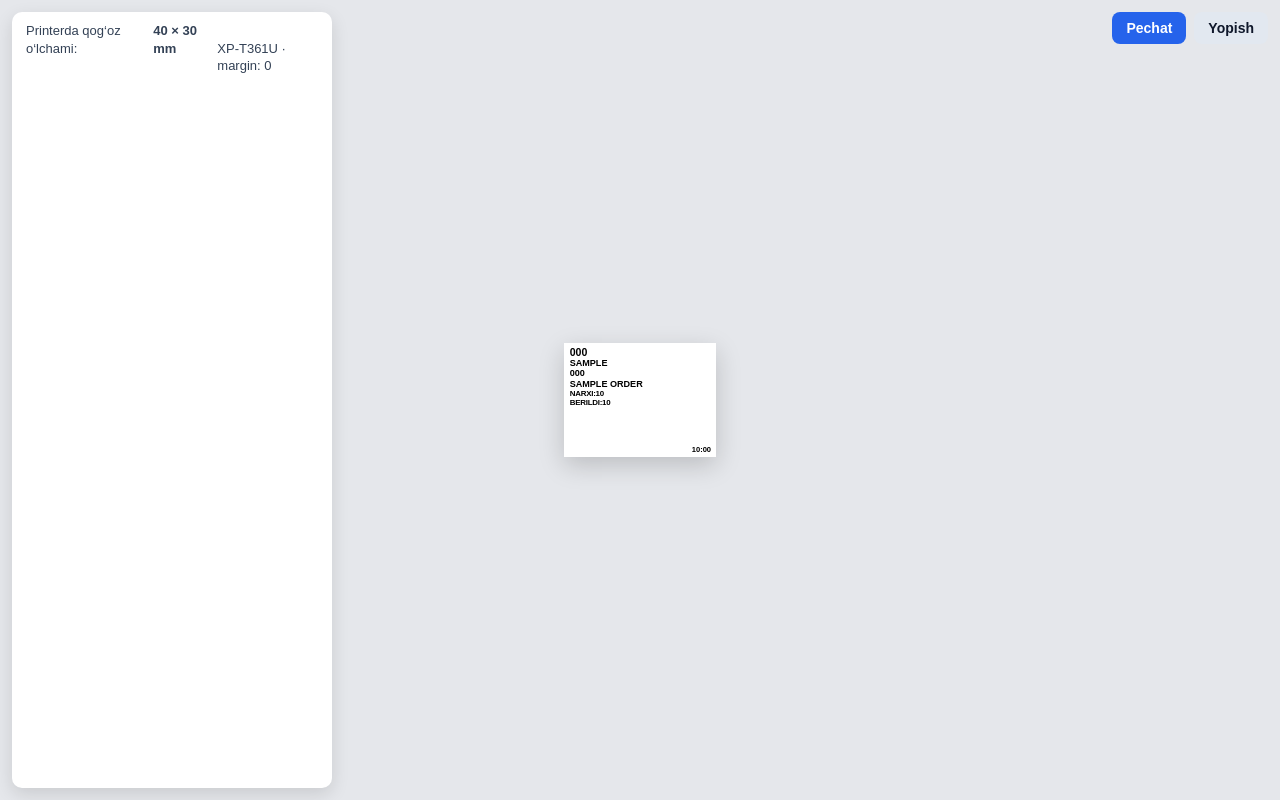
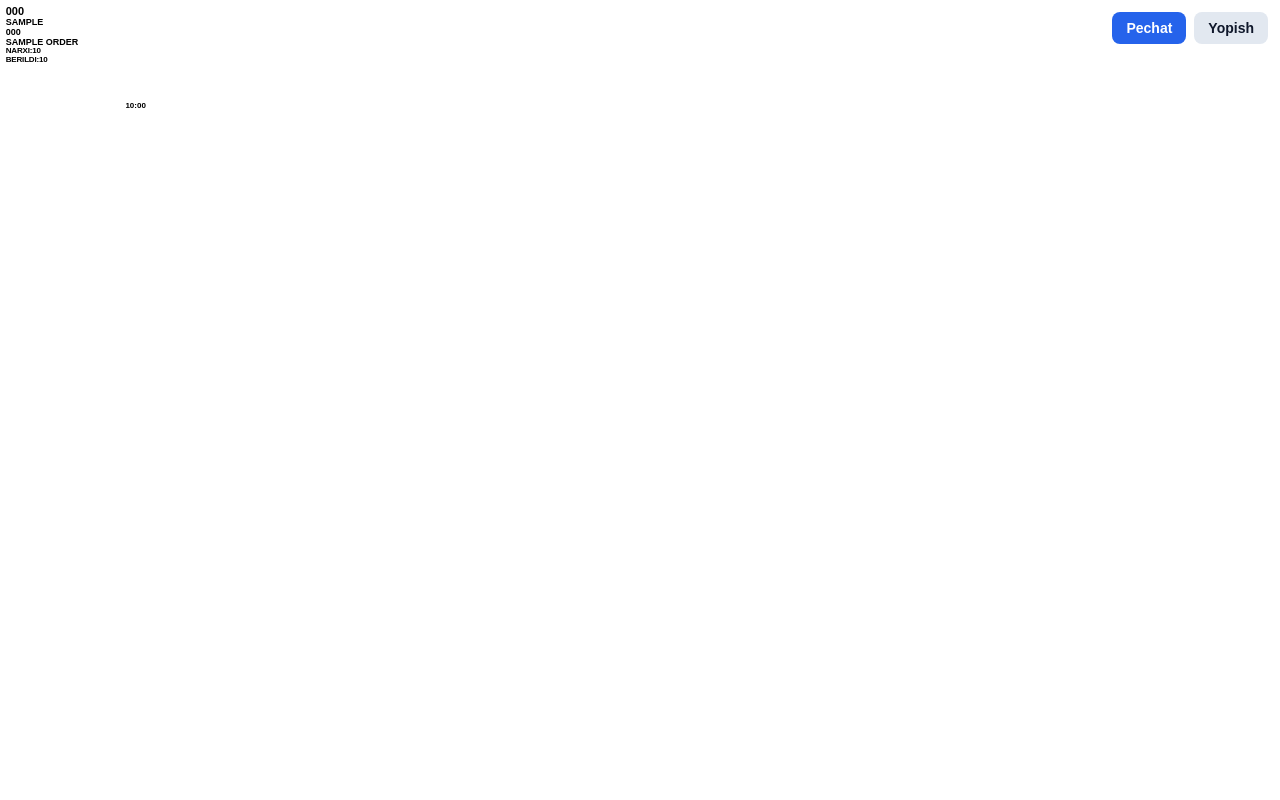
Before and after one commit to Mirikrom/phone_repair_clients, a Django app: template templates/repairs/order_label_print.html in a window 1280 px wide. Run offline with Django 3.2, Linux system fonts and the light colour scheme; the template is opened without the code that fills it: most values are stand-ins (such as "Sample title", 1, 10 or a date in 2020).

Commit message:
error fixis

```diff
--- a/templates/repairs/order_label_print.html
+++ b/templates/repairs/order_label_print.html
@@ -3,77 +3,53 @@
 <html lang="uz">
 <head>
     <meta charset="UTF-8">
+    <meta name="viewport" content="width=40mm">
     <title>Etiketka — {{ order.phone_model }}</title>
     <style>
         * { margin: 0; padding: 0; box-sizing: border-box; }
 
         html, body {
-            background: #e5e7eb;
+            width: 40mm;
+            height: 30mm;
+            margin: 0;
+            padding: 0;
+            background: #fff;
+            color: #000;
             font-family: Arial, Helvetica, sans-serif;
-            color: #000;
             -webkit-print-color-adjust: exact;
             print-color-adjust: exact;
         }
 
-        /* Ekranda ko‘rinish */
-        .preview-wrap {
-            min-height: 100vh;
-            display: flex;
-            align-items: center;
-            justify-content: center;
-            padding: 24px;
-        }
-
-        /* Aniq 40×30 mm */
         .label {
             width: 40mm;
             height: 30mm;
-            background: #fff;
+            padding: 1.2mm 1.5mm 3mm 1.5mm;
             position: relative;
             overflow: hidden;
-            box-shadow: 0 8px 24px rgba(0,0,0,.18);
-        }
-
-        .label-inner {
-            width: 40mm;
-            height: 30mm;
-            padding: 1mm 1.4mm 3.2mm 1.4mm;
-            display: flex;
-            flex-direction: column;
-            justify-content: flex-start;
-            gap: 0.15mm;
+            background: #fff;
         }
 
         .line {
-            font-size: 2.4mm;
+            font-size: 9px;
             font-weight: 900;
-            line-height: 1.08;
+            line-height: 1.12;
             text-transform: uppercase;
             white-space: nowrap;
             overflow: hidden;
             text-overflow: ellipsis;
-            max-width: 100%;
+            margin: 0;
         }
 
-        .line.model {
-            font-size: 2.8mm;
-            font-weight: 900;
-        }
-
-        .line.money {
-            font-size: 2.1mm;
-            letter-spacing: -0.03em;
-        }
+        .line.model { font-size: 11px; }
+        .line.money { font-size: 8px; letter-spacing: -0.02em; }
 
         .label-time {
             position: absolute;
-            right: 1.2mm;
+            right: 1.4mm;
             bottom: 0.8mm;
-            font-size: 2mm;
+            font-size: 8px;
             font-weight: 800;
             line-height: 1;
-            white-space: nowrap;
-            text-transform: none;
         }
 
         .no-print {
@@ -95,20 +71,6 @@
         .btn-print { background: #2563eb; color: #fff; }
         .btn-close { background: #e2e8f0; color: #0f172a; }
 
-        .hint {
-            position: fixed;
-            left: 12px;
-            bottom: 12px;
-            background: #fff;
-            border-radius: 10px;
-            padding: 10px 14px;
-            font-size: 13px;
-            color: #334155;
-            box-shadow: 0 6px 18px rgba(0,0,0,.12);
-            max-width: 320px;
-            line-height: 1.35;
-        }
-
         @page {
             size: 40mm 30mm;
             margin: 0;
@@ -150,14 +97,8 @@
         <button class="btn-print" type="button" onclick="window.print()">Pechat</button>
         <button class="btn-close" type="button" onclick="window.close()">Yopish</button>
     </div>
-    <div class="hint no-print">
-        Printerda qog‘oz o‘lchami: <b>40 × 30 mm</b><br>
-        XP-T361U · margin: 0
-    </div>
 
-    <div class="preview-wrap">
     <div class="label">
-            <div class="label-inner">
         <div class="line model">{{ order.phone_model }}</div>
         {% if order.required_parts %}
         <div class="line">{{ order.required_parts }}</div>
```
Also changed, not shown: other parts of templates/repairs/order_label_print.html (+8 -25 lines). Lines whose indentation alone changed are shown as unchanged.
